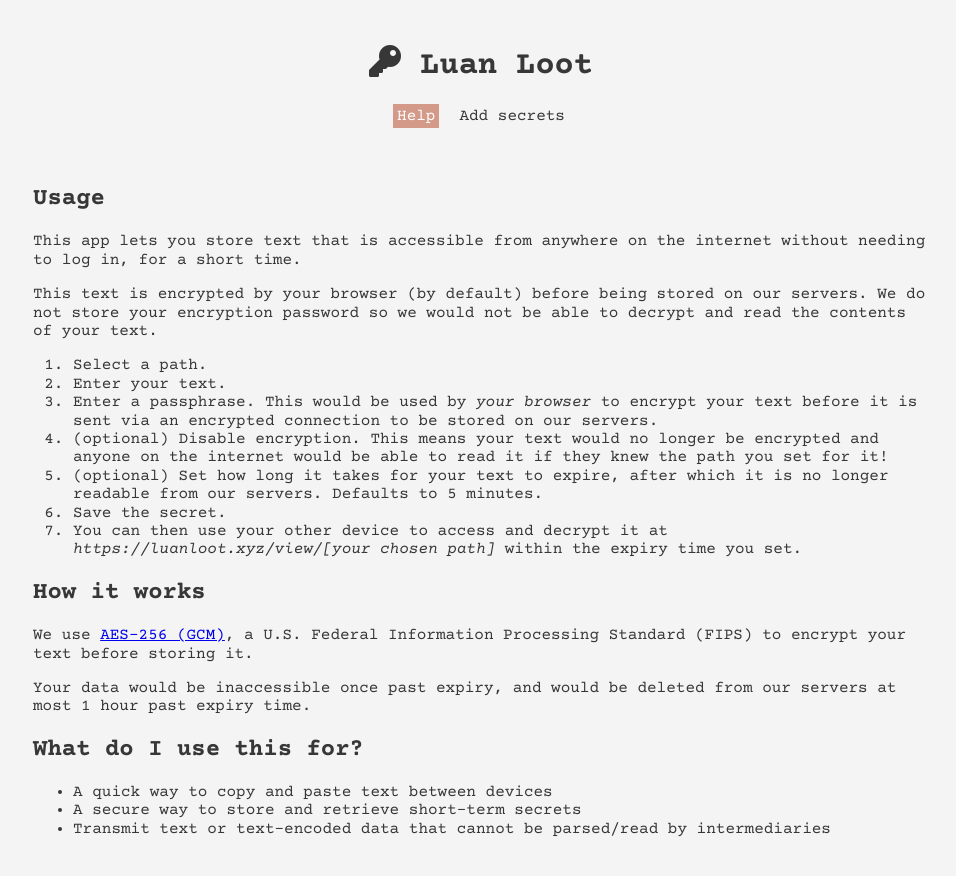
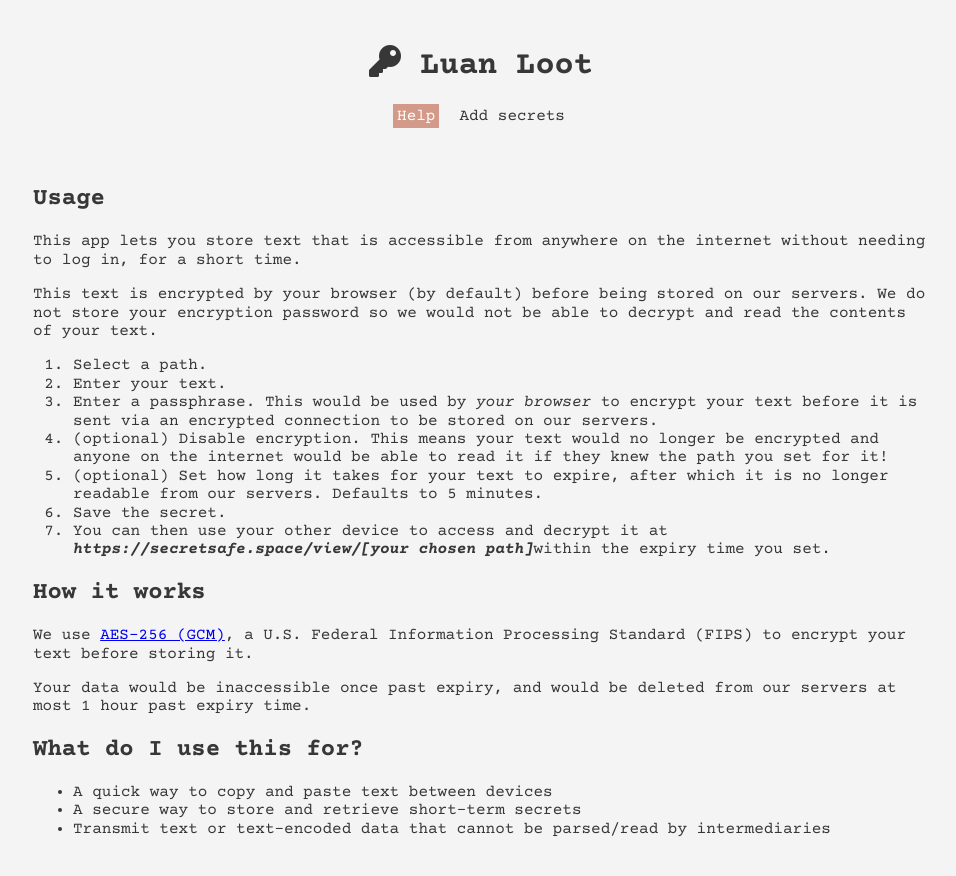
Before and after one commit to weijunyu/secret-safe-space, a React (Create React App) app in the folder client/: page / in a window 1280 px wide. Shown: the top 876 px of the page, without its empty margins (159-1115 px from the left). Built offline with nearby package versions, Linux system fonts and the light colour scheme; no server answers.

Commit message:
Updated url

```diff
--- a/client/src/components/Help.tsx
+++ b/client/src/components/Help.tsx
@@ -41,8 +41,10 @@ export default function Help() {
         <li>Save the secret.</li>
         <li>
           You can then use your other device to access and decrypt it at{" "}
-          <em>https://luanloot.xyz/view/[your chosen path]</em> within the
-          expiry time you set.
+          <strong>
+            <em>https://secretsafe.space/view/[your chosen path]</em>
+          </strong>
+          within the expiry time you set.
         </li>
       </ol>
       <h2>How it works</h2>
```
